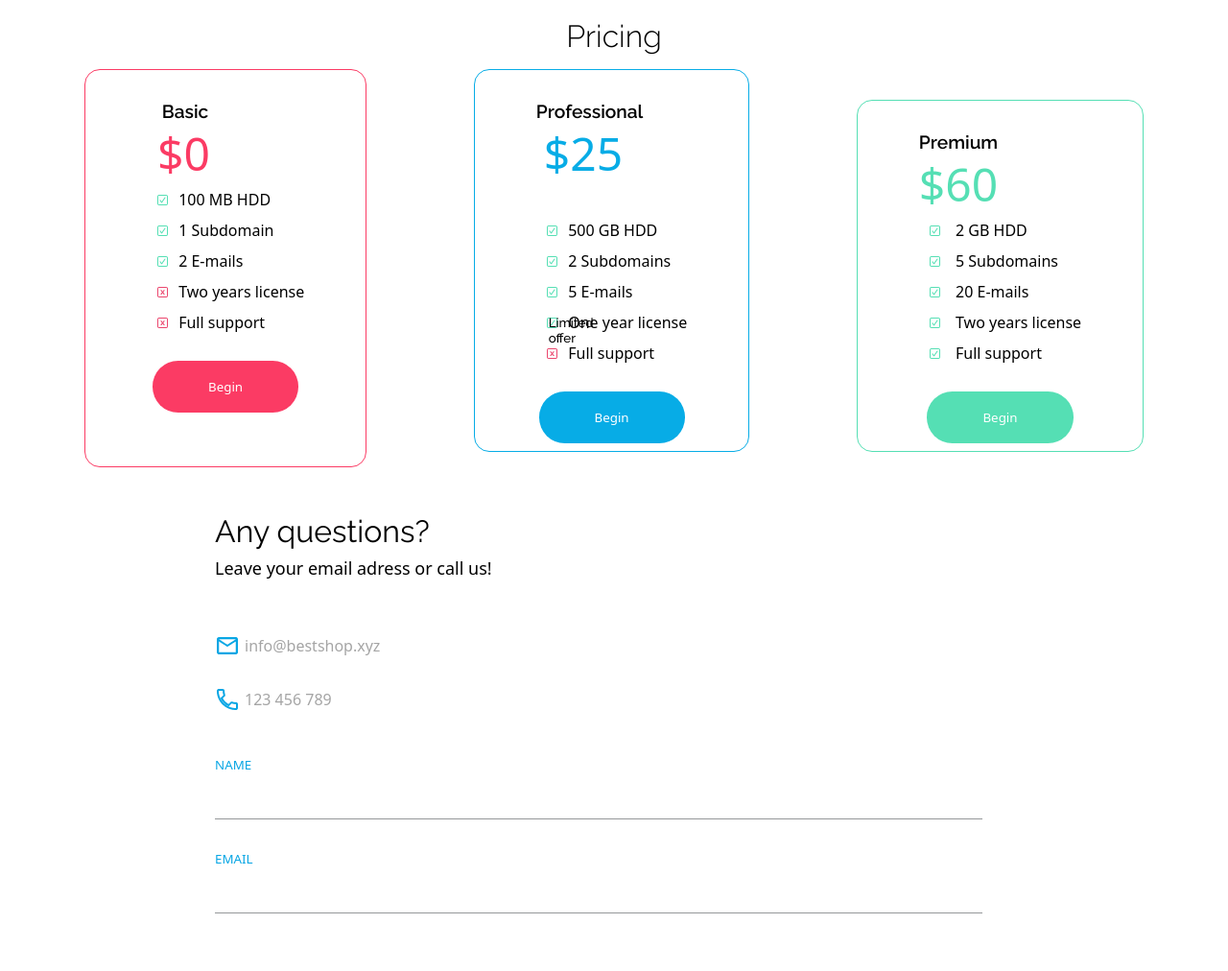
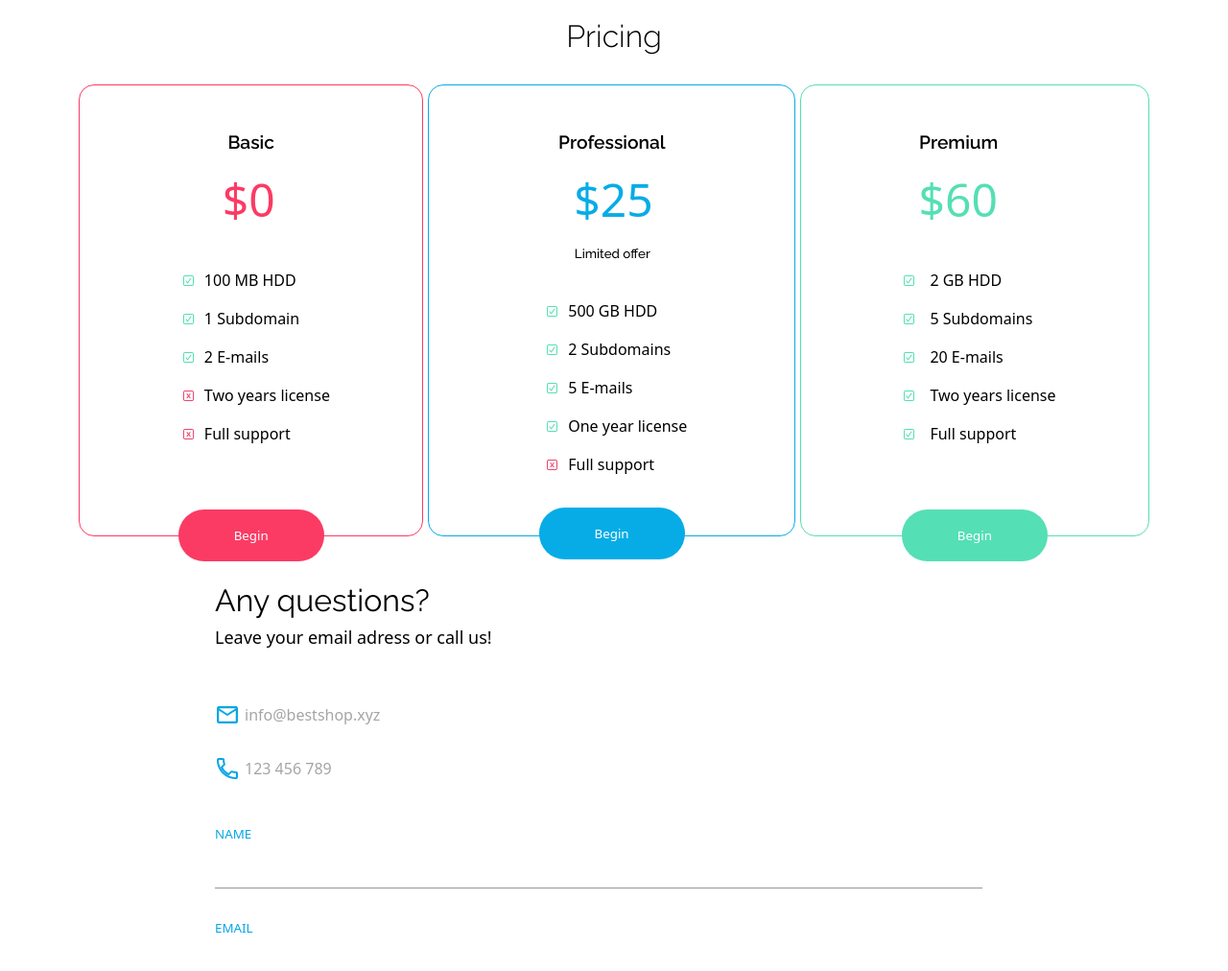
Before and after one commit to EvaBytes/Oxygen-Shop, a plain HTML site: page index.html in a window 1280 px wide. Shown: the part 2706-3718 px from the top of the page at 96% size. Drawn offline with Linux system fonts and the light colour scheme.

Commit message:
Pricing section

```diff
--- a/index.html
+++ b/index.html
@@ -115,7 +115,6 @@
         <div class="pricing__web">
 
             <article class="basic">
-            <div class="pricing_web-basic">
                 <h2 class="basic__text">Basic</h2>
                 <p class="basic__price">$0</p>
                 <ul class="basic__list">
@@ -127,11 +126,11 @@
                 </ul>
 
                 <button class="basic__pricing-button">Begin</button>
-            </div>
+
             </article>
 
             <article class="pro">
-            <div class="pricing_web-pro">
+
                 <h2 class="pro__text">Professional</h2>
                 <p class="pro__price">$25</p>
                 <p class="pro__limited-offer">Limited offer</p>
@@ -144,11 +143,9 @@
                 </ul>
 
                 <button class="pro__button">Begin</button>
-            </div>
             </article>
 
             <article class="premium">
-                <div class="pricing_web-premium">
                 <h2 class="premium__text">Premium</h2>
                 <p class="premium__price">$60</p>
                     <ul class="premium__list">
@@ -159,7 +156,6 @@
                         <li><img class="premium__check" src="images/Checkbox.png" alt="Green check">Full support</li>
                     </ul>
                 <button class="premium__button">Begin</button>
-                </div>
             </article>
 
         </div>
@@ -170,19 +166,22 @@
      <!-- CONTACT section-->
       <section class="contact">
 
-            <div>
+            <article class="web">
                 <h2 class="contact__main-text">Any questions?</h2>
                 <p class="contact__p">Leave your email adress or call us!</p>
-            </div>
+
 
                 <div class="mail">
                     <img class="mail__image" src="images/Mail.png" alt="Mail Icon"/>
                     <p class="mail__p">info@bestshop.xyz</p>
                 </div>
+
                 <div class="phone">
                     <img class="phone__image" src="images/Phone.png" alt="Phone Icon"/>
                     <p class="phone__p">123 456 789</p>
                 </div>
+            </article>
+
 
             <form class="form__section">
                 <label for="name" class="form__section__name">NAME</label>
--- a/styles/__pricingsection.scss
+++ b/styles/__pricingsection.scss
@@ -1,8 +1,8 @@
 .pricing__section{
     padding-top: 2rem;
-    padding-right: 2rem;
+    padding-right: 5rem;
     padding-bottom: 1rem;
-    padding-left: 2rem;
+    padding-left: 5rem;
 
     &__header{
         font-size: xx-large;
@@ -11,6 +11,11 @@
         text-align: center;
         padding-top: 1rem;
         padding-bottom: 1rem;
+
+        @media only screen and (min-width: 1000px){
+            padding-bottom: 2rem;
+        }
+
 
     }
 
@@ -100,17 +105,18 @@
     @media only screen and (min-width: 1000px){
         display: flex;
         flex-direction: column;
-        padding-right: 4rem;
-        padding-left: 4rem;
+        padding-right: 6rem;
+        padding-left: 6rem;
         padding-top: 2rem;
         padding-bottom: 2rem;
         align-items: center;
 
         &__list{
-
+            padding-top: 2rem;
             display: block;
             justify-content: space-between;
             position:inherit;
+            line-height: 2.5rem;
 
         }
 
@@ -122,6 +128,16 @@
 
         &__text{
             top:auto;
+            padding: 1rem;
+            text-align: center;
+            position: static;
+
+
+        }
+
+        &__pricing-button{
+            top: 3.7rem;
+
 
         }
     }
@@ -221,29 +237,48 @@
     @media only screen and (min-width: 1000px){
         display: flex;
         flex-direction: column;
-        padding-right: 4rem;
-        padding-left: 4rem;
         padding-top: 2rem;
-        padding-bottom: 2rem;
+        padding-right: 7rem;
+        padding-left: 7rem;
+        margin-bottom: 2rem;
         align-items: center;
 
         &__list{
-
+            padding-top: 2rem;
             display: block;
             justify-content: space-between;
             position:inherit;
+            line-height: 2.5rem;
 
         }
 
         &__price{
             top:auto;
+            position:inherit;
+            left: 50%;
 
         }
 
         &__text{
             top:auto;
+            right: 2.5rem;
+            padding: 1rem;
 
         }
+
+        &__limited-offer{
+            top: auto;
+            width: 100%;
+            padding-top: 1rem;
+            left:2.5rem;
+        }
+
+        &__button{
+            top: 1.6rem;
+
+
+        }
+
     }
 }
 
@@ -325,30 +360,47 @@
     @media only screen and (min-width: 1000px){
         display: flex;
         flex-direction: column;
-        padding-right: 4rem;
-        padding-left: 4rem;
+        margin-bottom: 2rem;
+        padding-right: 6rem;
+        padding-left: 6rem;
         padding-top: 2rem;
         padding-bottom: 2rem;
         align-items: center;
 
 
         &__list{
-
+            padding-top: 2rem;
             display: block;
             justify-content: space-between;
             position:inherit;
+            line-height: 2.5rem;
 
         }
 
         &__price{
             top:auto;
+            right: 1rem;
 
         }
 
         &__text{
             top:auto;
+            right: 1.5rem;
+            padding-top: 1rem;
+            padding-bottom: 1rem;
+
+
+
 
         }
+
+        &__button{
+            top: 3.7rem;
+
+
+        }
+
+
     }
 }
 
@@ -356,8 +408,7 @@
 
     @media only screen and (min-width: 1000px){
         display: flex;
-        justify-content: space-between;
-
+        align-items: center;
 
     }
 
```
Also changed, not shown: styles/styles.css, 1 other file. Lines whose indentation alone changed are shown as unchanged.
